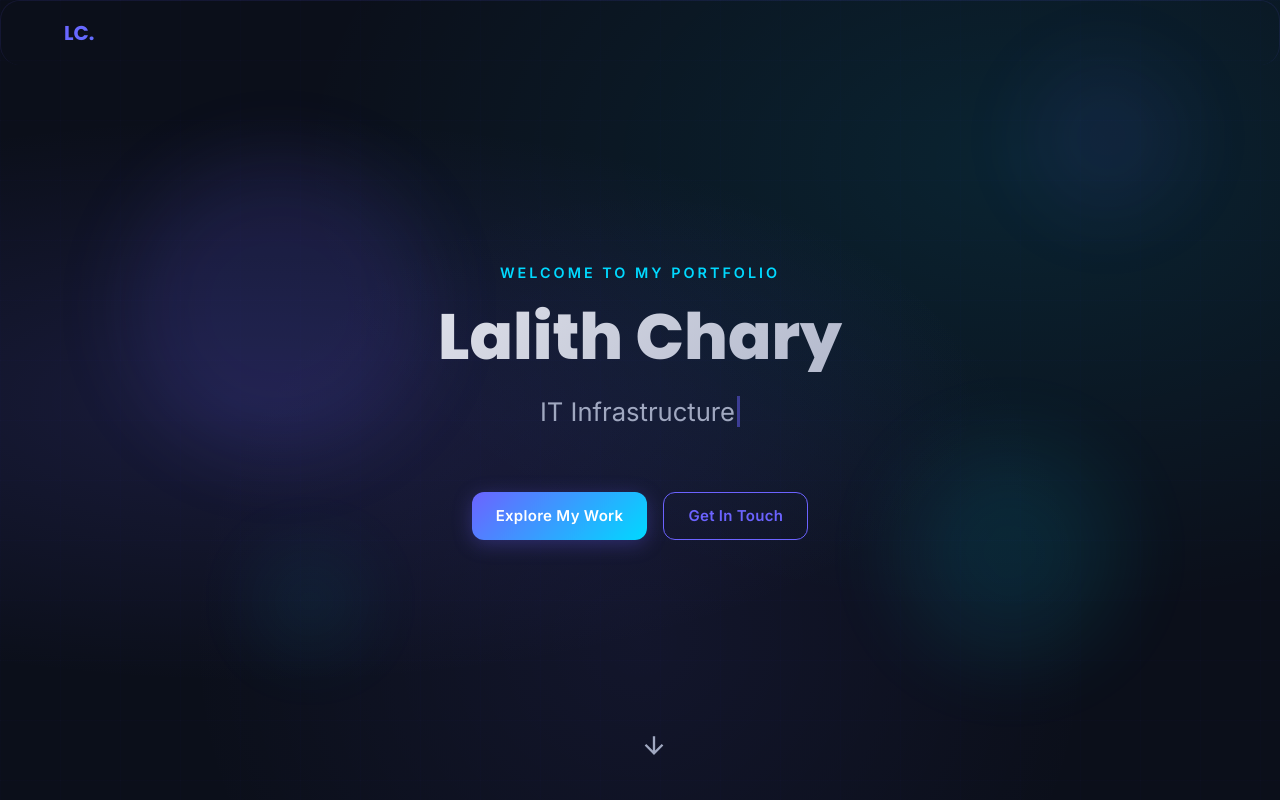
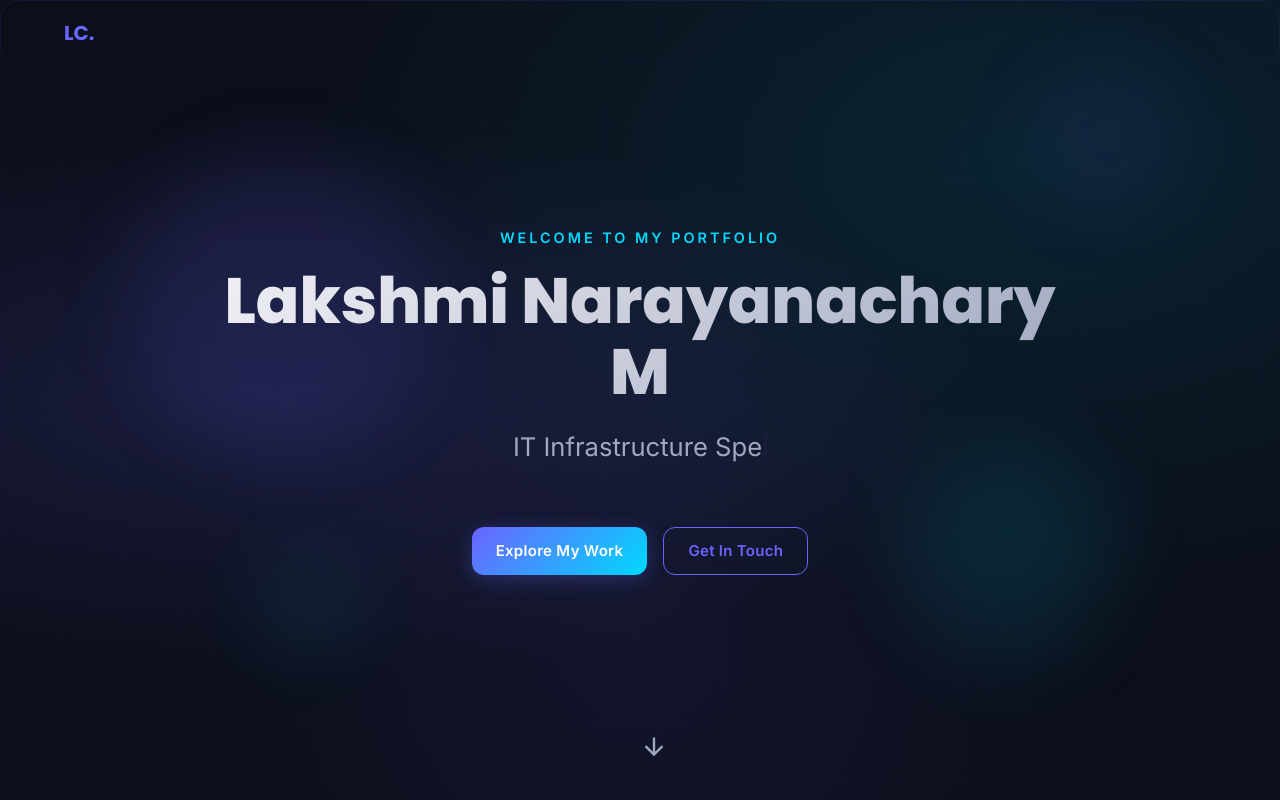
Before and after one commit to lalithchary/lalithchary.github.io, a React (Vite) app in the folder portfolio-website/: page / in a window 1280 px wide. Shown: the top 800 px of the page. Built offline with nearby package versions, Linux system fonts and the light colour scheme.

Commit message:
Refactor resume data structure
Updated resume data structure to improve clarity and organization. Enhanced personal information, experience, skills, projects, education, and hobbies sections.

```diff
--- a/portfolio-website/src/data/resume.js
+++ b/portfolio-website/src/data/resume.js
@@ -1,172 +1,324 @@
 export const resumeData = {
-  personalInfo: {
-    name: "Lalith Chary",
-    fullName: "Modepalli Lakshmi Narayanachary",
-    roles: [
+  "personalInfo": {
+    "name": "Lakshmi Narayanachary M",
+    "fullName": "Modepalli Lakshmi Narayanachary",
+    "roles": [
       "Manufacturing Systems Engineer",
       "IT Infrastructure Specialist",
       "Business Process Automation Expert",
-      "Lean Manufacturing Practitioner",
+      "Lean Manufacturing Practitioner"
     ],
-    phone: "+91 8186891961",
-    email: "lalithtinku@gmail.com",
-    linkedin: "linkedin.com/in/lalithchary",
-    location: "Hyderabad, India",
-    about: "Results-driven professional with 8+ years bridging Manufacturing and IT. I optimize manufacturing systems using Lean & TPS methodologies while building enterprise IT infrastructure with Active Directory, ISMS 27001, and Power Platform automation. I reduce manual effort by 80%, cut scrap by 6%, and deliver secure, scalable solutions that transform operations.",
-    stats: [
-      { value: "8+", label: "Years Experience" },
-      { value: "80%", label: "Manual Work Reduced" },
-      { value: "27001", label: "ISMS Certified" },
-      { value: "10K+", label: "Products Managed" },
-    ],
+    "phone": "+91 8186891961",
+    "email": "lalithtinku@gmail.com",
+    "linkedin": "linkedin.com/in/lalithchary",
+    "location": "Hyderabad, India",
+    "about": "With over 8 years in manufacturing, I have worked extensively on production planning, material flow, inventory control, and process optimization.\nMy work involves understanding how different teams and departments operate together and improving those systems by removing non-value-added activities and improving flow. I use Japanese work principles like TPS and Kaizen, along with Six Sigma methods, to drive continuous improvement. I also have experience with ERP systems, Power BI, and Power Apps for process automation and reporting.\n\nAlong with my manufacturing experience, I also bring a strong background in IT systems and business process automation. I have worked on enterprise IT infrastructure, information security, and workflow automation, with hands-on experience in ISMS 27001, Active Directory, and Microsoft Power Platform. I focus on building secure, scalable solutions that simplify processes, improve data handling, and support better coordination across teams.",
+    "stats": [
+      {
+        "value": "8+",
+        "label": "Years Experience"
+      },
+      {
+        "value": "80%",
+        "label": "Manual Work Reduced"
+      },
+      {
+        "value": "27001",
+        "label": "ISMS Certified"
+      },
+      {
+        "value": "10K+",
+        "label": "Products Managed"
+      }
+    ]
   },
-  experience: [
+  "experience": [
     {
-      company: "Diligent SCM Solutions Pvt Ltd",
-      role: "IT Systems Analyst & Infrastructure Specialist",
-      period: "2020 – 2025",
-      type: "IT",
-      highlights: [
+      "company": "Diligent SCM Solutions Pvt Ltd",
+      "role": "IT Systems Analyst & Infrastructure Specialist",
+      "period": "2020 – 2025",
+      "type": "IT",
+      "highlights": [
         "Led ISMS 27001 certification — security policies, risk assessments, and successful external audit",
         "Architected Microsoft Power Platform automation reducing manual processing by 80%",
         "Deployed Active Directory infrastructure for 80+ users with GPOs and RBAC",
         "Designed disaster recovery strategy achieving 99.9% data availability",
-        "Built Power BI analytics platform with real-time dashboards for inventory & cost optimization",
-      ],
+        "Built Power BI analytics platform with real-time dashboards for inventory & cost optimization"
+      ]
     },
     {
-      company: "Diligent SCM Solutions Pvt Ltd",
-      role: "Manufacturing Systems Engineer",
-      period: "2020 – 2025",
-      type: "Manufacturing",
-      highlights: [
+      "company": "Diligent SCM Solutions Pvt Ltd",
+      "role": "Manufacturing Systems Engineer",
+      "period": "2020 – 2025",
+      "type": "Manufacturing",
+      "highlights": [
         "Analyzed manufacturing systems using Value Stream Maps and process flowcharts",
         "Implemented Lean tools: 5S, Six Sigma, Poka-Yoke, Kaizen, Ohno Circle",
         "Eliminated non-value-added activities improving operational efficiency",
         "Coordinated Kaizen activities across departments",
-        "Developed mistake-proof systems using IT tools and digital automation",
-      ],
+        "Developed mistake-proof systems using IT tools and digital automation"
+      ]
     },
     {
-      company: "Diligent SCM Solutions Pvt Ltd",
-      role: "Material Planning & Product Costing Engineer",
-      period: "2019 – 2020",
-      type: "Manufacturing",
-      highlights: [
+      "company": "Diligent SCM Solutions Pvt Ltd",
+      "role": "Material Planning & Product Costing Engineer",
+      "period": "2019 – 2020",
+      "type": "Manufacturing",
+      "highlights": [
         "Managed material planning for 10,000+ products across 8 product families",
         "Optimized procurement planning and supplier quote comparisons",
         "Performed inventory cost reconciliation for P&L analysis",
-        "Conducted product cost estimation for sheet metal components",
-      ],
+        "Conducted product cost estimation for sheet metal components"
+      ]
     },
     {
-      company: "Diligent SCM Solutions Pvt Ltd",
-      role: "PPC Engineer",
-      period: "2017 – 2019",
-      type: "Manufacturing",
-      highlights: [
-        "Reduced sheet metal scrap by 6% through optimized nesting strategies",
+      "company": "Diligent SCM Solutions Pvt Ltd",
+      "role": "PPC Engineer",
+      "period": "2017 – 2019",
+      "type": "Manufacturing",
+      "highlights": [
+        "From Order Receiving to Execution monitoring.Reduced sheet metal scrap by 6% through optimized nesting strategies",
         "Improved data entry efficiency by 25% via job card redesign with visual controls",
         "Implemented FIFO systems reducing material waste by 5%",
-        "Managed ~5000 variants and 15,000 PO lines per year",
-      ],
-    },
+        "Managed ~5000 variants and 15,000 PO lines per year"
+      ]
+    }
   ],
-  skills: [
+  "skills": [
     {
-      category: "IT Infrastructure & Security",
-      icon: "🔒",
-      items: [
-        { name: "Active Directory & IAM", level: 90 },
-        { name: "ISMS 27001", level: 95 },
-        { name: "Windows Server", level: 85 },
-        { name: "Linux (Ubuntu/Debian)", level: 75 },
-        { name: "Network & Firewall", level: 80 },
-        { name: "Docker", level: 70 },
-      ],
+      "category": "IT Infrastructure & Security",
+      "icon": "🔒",
+      "items": [
+        {
+          "name": "Active Directory & IAM",
+          "level": 90
+        },
+        {
+          "name": "ISMS 27001",
+          "level": 95
+        },
+        {
+          "name": "Windows Server",
+          "level": 85
+        },
+        {
+          "name": "Linux (Ubuntu/Debian)",
+          "level": 75
+        },
+        {
+          "name": "Network & Firewall",
+          "level": 80
+        },
+        {
+          "name": "Docker",
+          "level": 70
+        },
+        {
+          "name": "",
+          "level": 0
+        }
+      ]
     },
     {
-      category: "Automation & Analytics",
-      icon: "⚡",
-      items: [
-        { name: "Power Apps", level: 90 },
-        { name: "Power Automate", level: 90 },
-        { name: "Power BI", level: 85 },
-        { name: "SharePoint", level: 85 },
-        { name: "Excel (Expert)", level: 95 },
-        { name: "SQL & Data Analytics", level: 75 },
-      ],
+      "category": "Automation & Analytics",
+      "icon": "⚡",
+      "items": [
+        {
+          "name": "Power Apps",
+          "level": 90
+        },
+        {
+          "name": "Power Automate",
+          "level": 90
+        },
+        {
+          "name": "Power BI",
+          "level": 85
+        },
+        {
+          "name": "SharePoint",
+          "level": 85
+        },
+        {
+          "name": "Excel (Expert)",
+          "level": 95
+        },
+        {
+          "name": "Data Analytics",
+          "level": 75
+        }
+      ]
     },
     {
-      category: "Manufacturing & Lean",
-      icon: "🏭",
-      items: [
-        { name: "Toyota Production System", level: 90 },
-        { name: "Lean Six Sigma", level: 85 },
-        { name: "Value Stream Mapping", level: 90 },
-        { name: "Kaizen & 5S", level: 90 },
-        { name: "Production Planning", level: 90 },
-        { name: "Material Planning", level: 85 },
-      ],
-    },
+      "category": "Manufacturing & Lean",
+      "icon": "🏭",
+      "items": [
+        {
+          "name": "Toyota Production System",
+          "level": 90
+        },
+        {
+          "name": "Lean Six Sigma",
+          "level": 85
+        },
+        {
+          "name": "Value Stream Mapping",
+          "level": 90
+        },
+        {
+          "name": "Kaizen & 5S",
+          "level": 90
+        },
+        {
+          "name": "Production Planning",
+          "level": 90
+        },
+        {
+          "name": "Material Planning",
+          "level": 85
+        },
+        {
+          "name": "DMAIC",
+          "level": 75
+        },
+        {
+          "name": "Poka-yoke systems",
+          "level": 70
+        },
+        {
+          "name": "Gemba Walk",
+          "level": 79
+        },
+        {
+          "name": "Just In Time",
+          "level": 80
+        },
+        {
+          "name": "Pull Systems",
+          "level": 82
+        },
+        {
+          "name": "Statistical Process Control ",
+          "level": 70
+        },
+        {
+          "name": "OEE analysis and improvement",
+          "level": 79
+        },
+        {
+          "name": "First‑pass yield and defect rate reduction",
+          "level": 78
+        },
+        {
+          "name": "Lead time, WIP, and inventory reduction through lean initiatives",
+          "level": 77
+        },
+        {
+          "name": "On‑time delivery, throughput, and cost‑per‑unit tracking",
+          "level": 78
+        }
+      ]
+    }
   ],
-  certifications: [
-    { name: "Microsoft Excel Expert", org: "Microsoft" },
-    { name: "Career Essentials in System Administration", org: "Microsoft & LinkedIn" },
-    { name: "Lean Six Sigma — White Belt", org: "International Lean Six Sigma Institute" },
-    { name: "Kano Analysis Expert", org: "Professional Certification" },
-  ],
-  projects: [
+  "certifications": [
     {
-      title: "ISMS 27001 Certification",
-      description: "Led organization-wide security implementation including policy development, risk assessment, controls deployment, and successful certification audit.",
-      tags: ["Security", "Compliance", "IT"],
-      icon: "🛡️",
+      "name": "Microsoft Excel Expert",
+      "org": "Microsoft"
     },
     {
-      title: "Power Platform Automation Suite",
-      description: "Built HR leave management, finance expense/advance workflows, and corporate intranet portal — reducing manual effort by 80%.",
-      tags: ["Power Apps", "Automation", "SharePoint"],
-      icon: "⚡",
+      "name": "Career Essentials in System Administration",
+      "org": "Microsoft & LinkedIn"
     },
     {
-      title: "Active Directory Infrastructure",
-      description: "Architected on-premises AD with domain controllers, OU structure, GPOs, and application integration for 80+ users.",
-      tags: ["AD", "Infrastructure", "IAM"],
-      icon: "🖥️",
+      "name": "Lean Six Sigma — White Belt",
+      "org": "International Lean Six Sigma Institute"
     },
     {
-      title: "Business Intelligence Platform",
-      description: "Developed Power BI analytics with real-time dashboards for inventory, cost trends, and predictive forecasting.",
-      tags: ["Power BI", "Analytics", "Dashboard"],
-      icon: "📊",
+      "name": "Kano Analysis Expert",
+      "org": "Professional Certification"
+    }
+  ],
+  "projects": [
+    {
+      "title": "ISMS 27001 Certification",
+      "description": "Led organization-wide security implementation including policy development, risk assessment, controls deployment, and successful certification audit.",
+      "tags": [
+        "Security",
+        "Compliance",
+        "IT"
+      ],
+      "icon": "🛡️"
     },
     {
-      title: "Material Flow Optimization",
-      description: "Implemented FIFO system and optimized nesting/cutting processes — reduced scrap by 6% and material waste by 5%.",
-      tags: ["Lean", "Manufacturing", "Kaizen"],
-      icon: "🔄",
+      "title": "Power Platform Automation Suite",
+      "description": "Built HR leave management, finance expense/advance workflows, and corporate intranet portal — reducing manual effort by 80%.",
+      "tags": [
+        "Power Apps",
+        "Automation",
+        "SharePoint"
+      ],
+      "icon": "⚡"
     },
     {
-      title: "Enterprise Backup & DR",
-      description: "Designed automated backup strategy with encryption, offsite replication, and disaster recovery achieving zero data loss.",
-      tags: ["Security", "NAS", "Backup"],
-      icon: "💾",
-    },
-  ],
-  education: [
-    {
-      degree: "M.Tech in Machine Design",
-      institution: "Anubose Institute of Technology & Sciences, Palvoncha",
-      period: "2014 – 2016",
-      score: "73%",
+      "title": "Active Directory Infrastructure",
+      "description": "Architected on-premises AD with domain controllers, OU structure, GPOs, and application integration for 80+ users.",
+      "tags": [
+        "AD",
+        "Infrastructure",
+        "IAM"
+      ],
+      "icon": "🖥️"
     },
     {
-      degree: "B.Tech in Mechanical Engineering",
-      institution: "Sri Kavitha Engineering College, Karepalli",
-      period: "2010 – 2014",
-      score: "68%",
+      "title": "Business Intelligence Platform",
+      "description": "Developed Power BI analytics with real-time dashboards for inventory, cost trends, and predictive forecasting.",
+      "tags": [
+        "Power BI",
+        "Analytics",
+        "Dashboard"
+      ],
+      "icon": "📊"
     },
+    {
+      "title": "Material Flow Optimization",
+      "description": "Implemented FIFO system and optimized nesting/cutting processes — reduced scrap by 6% and material waste by 5%.",
+      "tags": [
+        "Lean",
+        "Manufacturing",
+        "Kaizen"
+      ],
+      "icon": "🔄"
+    },
+    {
+      "title": "Enterprise Backup & DR",
+      "description": "Designed automated backup strategy with encryption, offsite replication, and disaster recovery achieving zero data loss.",
+      "tags": [
+        "Security",
+        "NAS",
+        "Backup"
+      ],
+      "icon": "💾"
+    }
   ],
-  hobbies: ["Home Lab", "Linux & Docker", "IoT & Home Automation", "3D Printing", "PC Building"],
+  "education": [
+    {
+      "degree": "M.Tech in Machine Design",
+      "institution": "Anubose Institute of Technology & Sciences, Palvoncha",
+      "period": "2014 – 2016",
+      "score": "73%"
+    },
+    {
+      "degree": "B.Tech in Mechanical Engineering",
+      "institution": "Sri Kavitha Engineering College, Karepalli",
+      "period": "2010 – 2014",
+      "score": "68%"
+    }
+  ],
+  "hobbies": [
+    "Home Lab",
+    "Linux & Docker",
+    "IoT & Home Automation",
+    "3D Printing",
+    "PC Building"
+  ]
 };
```
